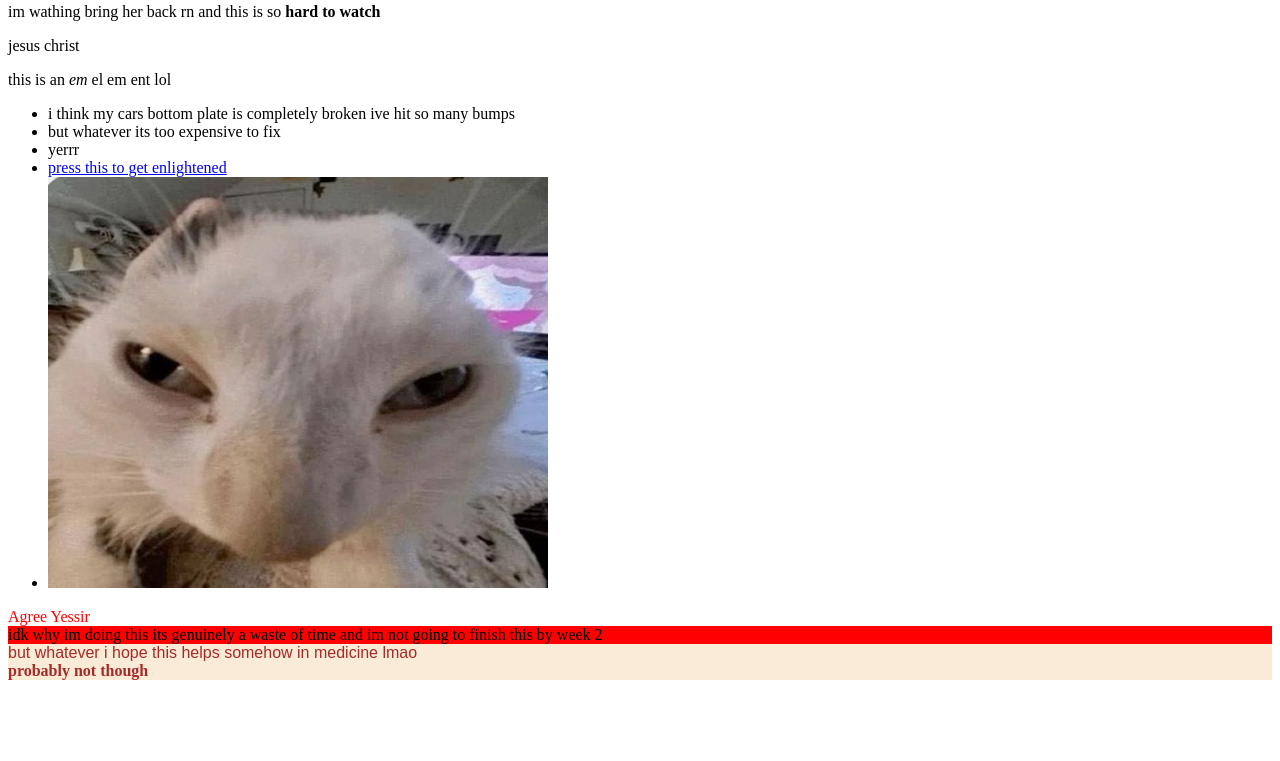
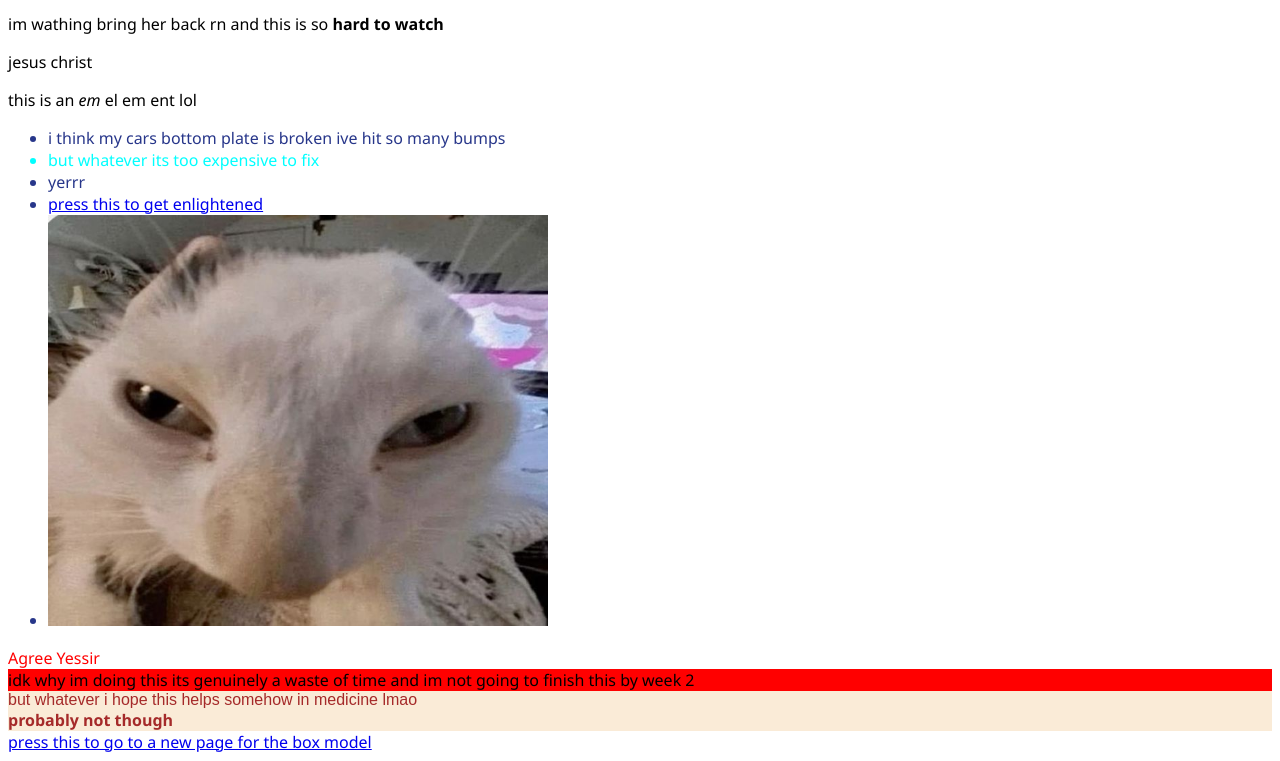
Before and after one commit to aeprl/yer, a plain HTML site: page index.html in a window 1280 px wide. Shown: the part 111-872 px from the top of the page. Before the commit the page ends 800 px from the top, so only its background shows below. Drawn offline with Linux system fonts and the light colour scheme.

Commit message:
add boxstyles & links

```diff
--- /dev/null
+++ b/box-styles.css
@@ -0,0 +1,12 @@
+* {
+    font-family: monospace;
+    outline: 2px solid rgba(71, 56, 56, 0);
+    padding: 5px;
+    margin: 5%;
+}
+.blue{
+    color: #1c8072;
+}
+ul{
+    margin: 1%;
+}
--- a/index.html
+++ b/index.html
@@ -12,10 +12,10 @@
     <p>im wathing bring her back rn and this is so <b>hard to watch</b></p>
     <p>jesus christ</p>
     <p> this is an <em>em</em> el em ent lol</p>
-      <ul>
-        <li>i think my cars bottom plate is completely broken ive hit so many bumps</li>
-        <li>but whatever its too expensive to fix</li>
-        <li>yerrr</li>
+      <ul  class="main1">
+        <li>i think my cars bottom plate is <a href="https://www.youtube.com/watch?v=rTTHj0Mqf7I&list=RDrTTHj0Mqf7I&start_radio=1&pp=oAcB" target="_blank" style="text-decoration: none; color: inherit;">broken</a> ive hit so many bumps</li>
+        <li class="list">but whatever its too expensive to fix</li>
+        <li class="list" id="wow">yerrr</li>
         <li><a href="https://github.com/aeprl" target="_blank" rel="noopener noreferrer">press this to get enlightened</a></li>
         <li><img src="pfp.jpg" alt="Him" height="310" width="310"></li>
       </ul>
@@ -23,5 +23,6 @@
     <div id="this-aint-your-daddys-ID">idk why im doing this its genuinely a waste of time and im not going to finish this by week 2</div>
     <div class="daodin">but whatever i hope this helps somehow in medicine lmao</div>
     <div class="odin">probably not though</div>
+    <a href="box-model.html"  target="_blank" rel="noopener noreferrer">press this to go to a new page for the box model</a>
 </body>
 </html>
--- a/styles.css
+++ b/styles.css
@@ -1,3 +1,6 @@
+*{
+    font-family: 'Segoe UI', Tahoma, Geneva, Verdana, sans-serif;
+}
 .alert {
     color: red;
 }
@@ -22,3 +25,12 @@ img{
     height: max-content;
     width: 500px;
 }
+.main1{
+    color: #27368a;
+}
+.main1 .list{
+    color: aqua;
+}
+#wow{
+    color: #27368a;
+}
```
Also changed, not shown: box-model.html (added, +16 -0 lines).
